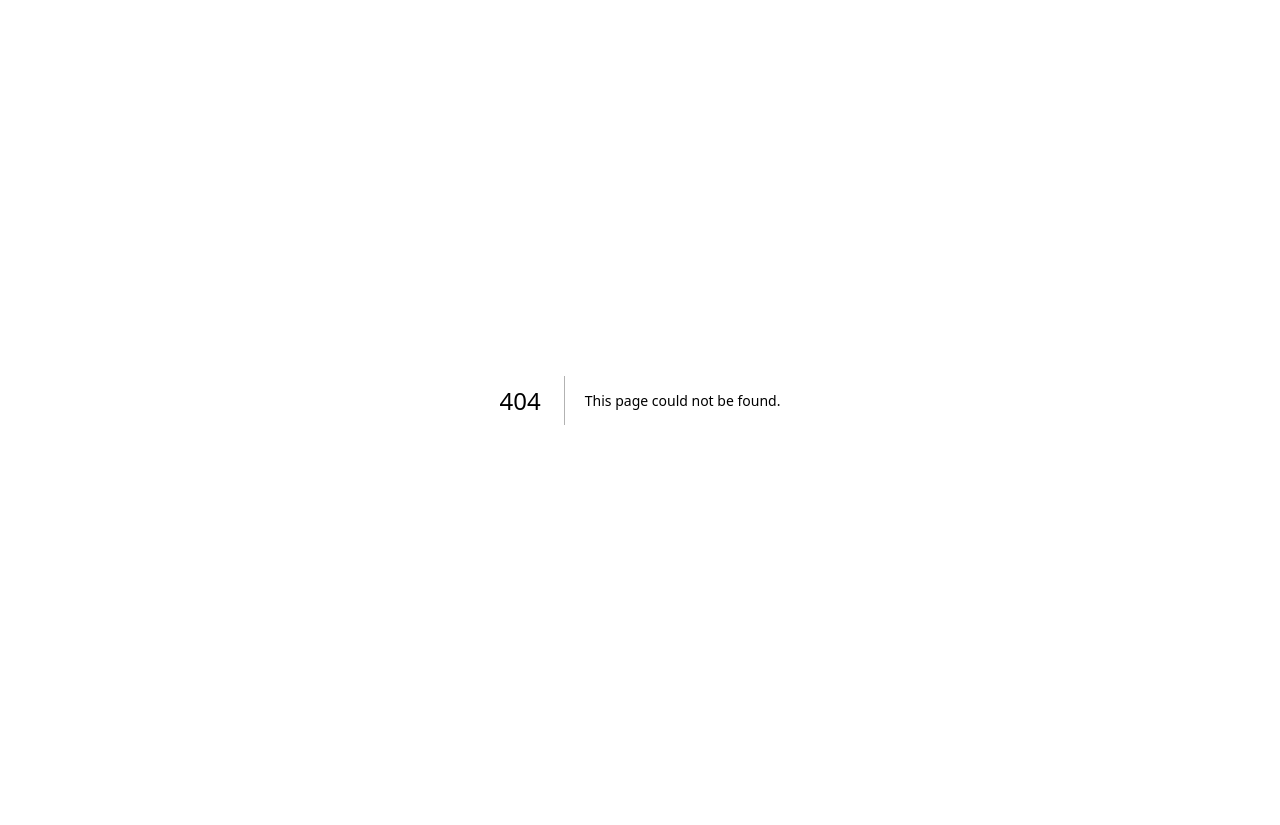
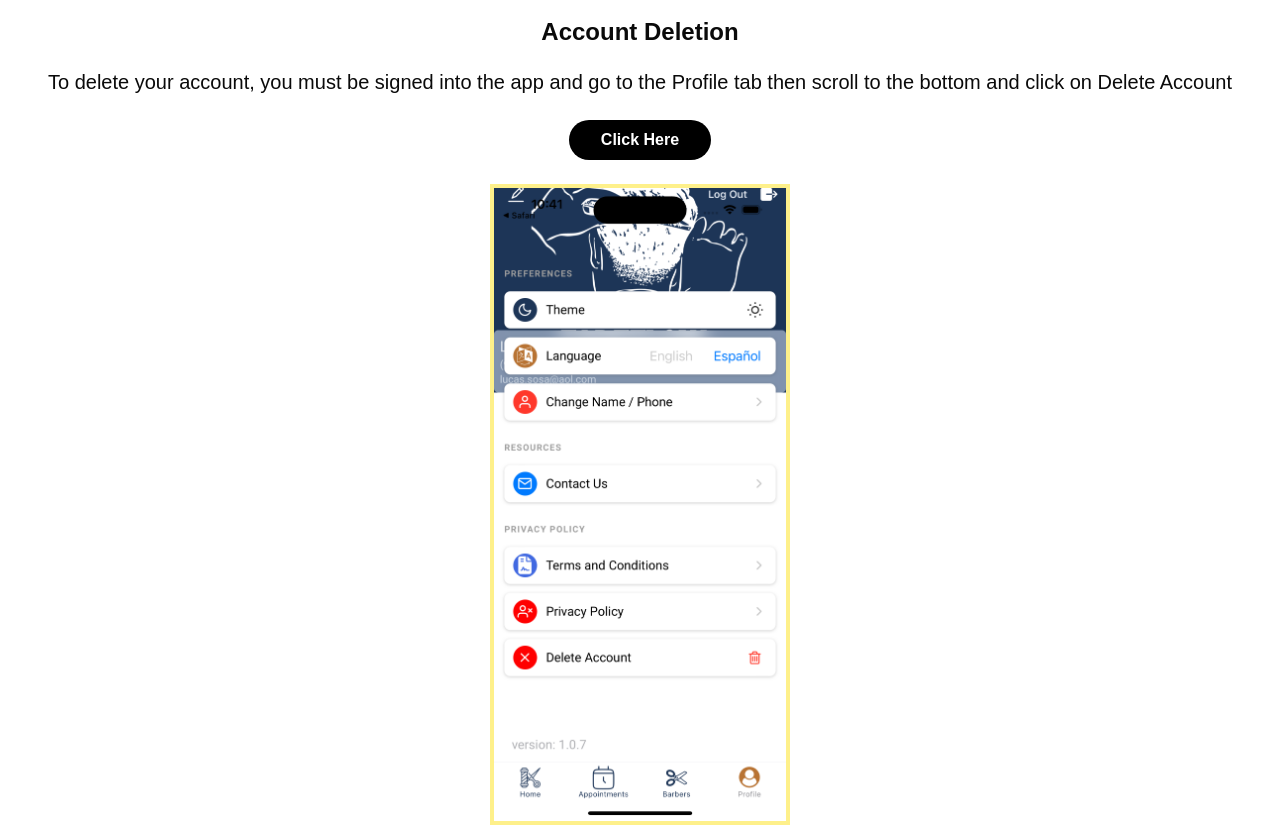
Before and after one commit to drny85/fadeflow-web, a Next.js app: page /account in a window 1280 px wide. Before the commit this address had no page. Before the commit the page ends 800 px from the top, so only its background shows below. Built offline with nearby package versions, Linux system fonts and the light colour scheme.

Commit message:
account deletion

```diff
--- /dev/null
+++ b/app/account/page.tsx
@@ -0,0 +1,39 @@
+'use client'
+import Image from 'next/image'
+import React from 'react'
+
+function Account() {
+   return (
+      <div className="flex-1 container flex-col mx-auto h-svh items-center p-4 justify-center w-full  gap-4">
+         <h1 className="text-center text-2xl font-semibold">
+            Account Deletion
+         </h1>
+         <div className="items-center justify-center mt-5">
+            <p className="text-center text-xl">
+               To delete your account, you must be signed into the app and go to
+               the Profile tab then scroll to the bottom and click on Delete
+               Account
+            </p>
+            <div className="mt-6 self-center flex justify-center items-center flex-col gap-y-3">
+               <button
+                  onClick={() => {
+                     window.location.replace('fadeflow://profile')
+                  }}
+                  className="bg-black text-white px-8 py-2 rounded-full font-bold mb-3"
+               >
+                  Click Here
+               </button>
+               <Image
+                  src={'/images/delete.png'}
+                  alt="delete"
+                  height={500}
+                  width={300}
+                  className=" border-yellow-200 border-4"
+               />
+            </div>
+         </div>
+      </div>
+   )
+}
+
+export default Account
```
Also changed, not shown: public/images/delete.png (added).
